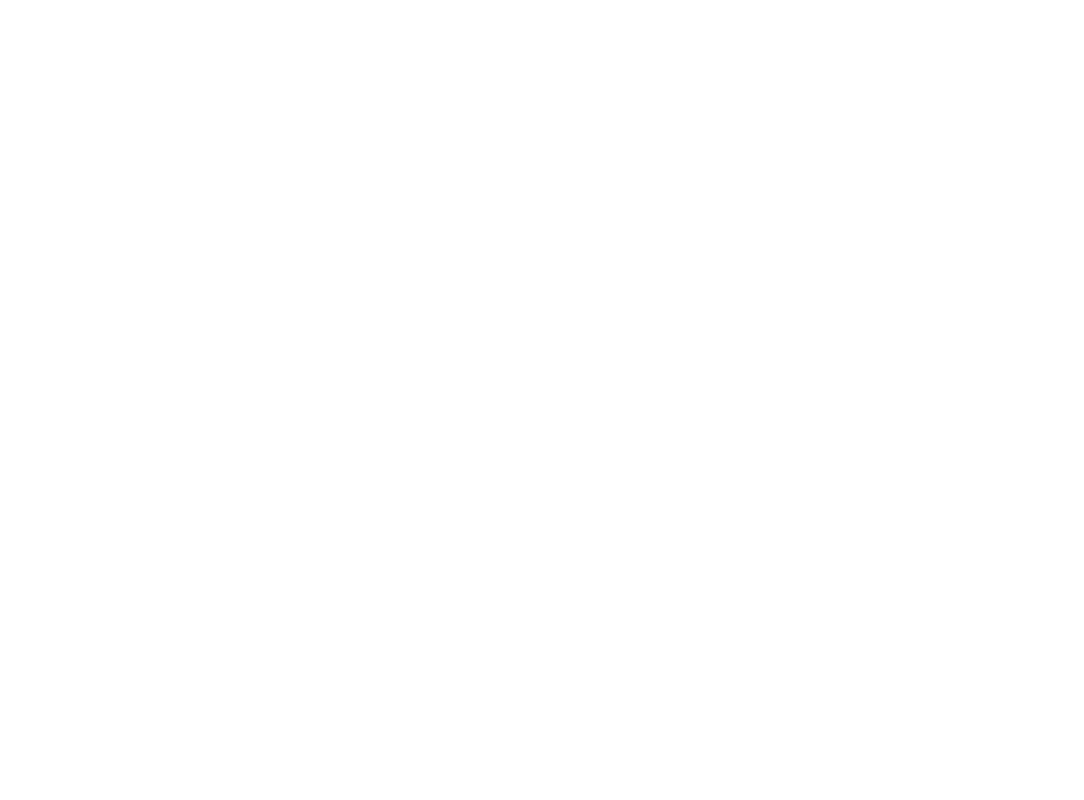
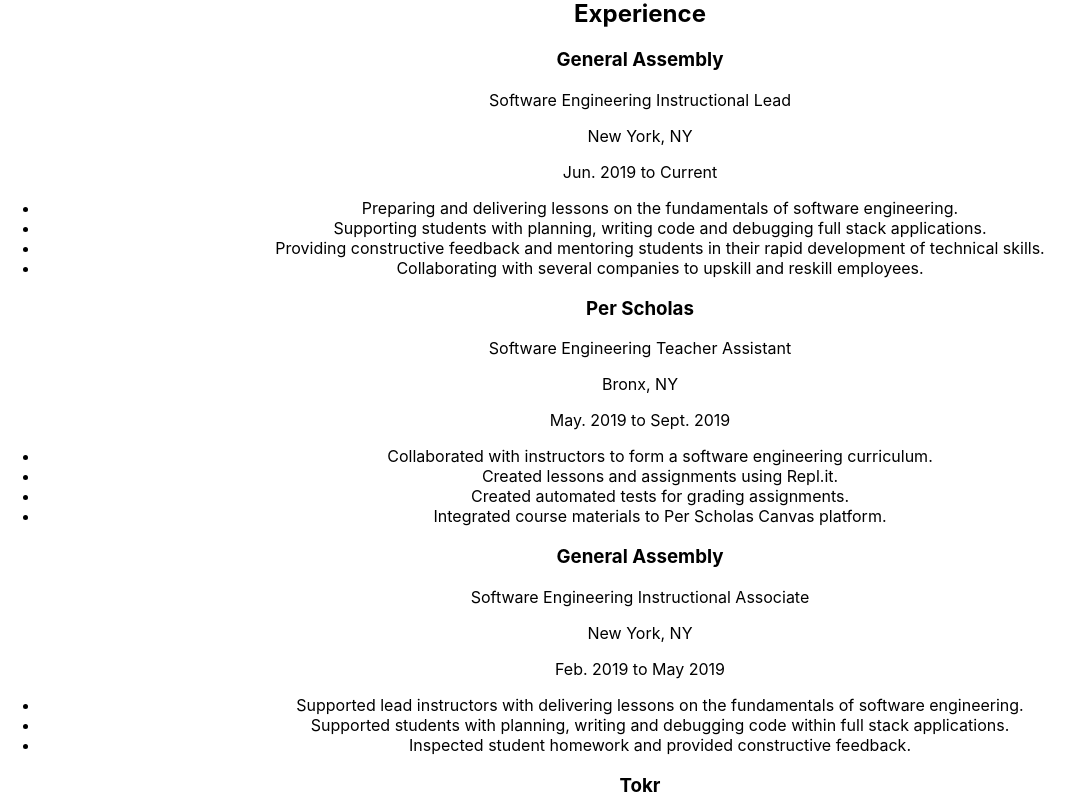
Before and after one commit to LRodriguez92/resume, a React (Create React App) app: page / in a window 1280 px wide. Shown: the part 420-1220 px from the top of the page, without its empty margins (0-1084 px from the left). Before the commit the page ends 800 px from the top, so only its background shows below. Built offline with nearby package versions, Linux system fonts and the light colour scheme.

Commit message:
displaying experience

```diff
--- a/src/App.js
+++ b/src/App.js
@@ -1,11 +1,13 @@
 import logo from './logo.svg';
 import './App.css';
 import EducationContainer from './components/EducationContainer';
+import ExperienceContainer from './components/ExperienceContainer';
 
 function App() {
   return (
     <div className="App">
       <EducationContainer />
+      <ExperienceContainer />
     </div>
   );
 }
--- a/src/components/ExperienceContainer.js
+++ b/src/components/ExperienceContainer.js
@@ -0,0 +1,48 @@
+import Title from "./Title"
+import ExperienceDetail from "./ExperienceDetail"
+
+const ExperienceContainer = () => {
+    return (
+        <div>
+            <Title title="Experience"/>
+
+            <div>
+                <ExperienceDetail
+                    name="General Assembly"
+                    position="Software Engineering Instructional Lead"
+                    location="New York, NY"
+                    startDate="Jun. 2019"
+                    endDate="Current"
+                    details={["Preparing and delivering lessons on the fundamentals of software engineering.", "Supporting students with planning, writing code and debugging full stack applications.", "Providing constructive feedback and mentoring students in their rapid development of technical skills.", "Collaborating with several companies to upskill and reskill employees."]}
+                />
+                <ExperienceDetail
+                    name="Per Scholas"
+                    position="Software Engineering Teacher Assistant"
+                    location="Bronx, NY"
+                    startDate="May. 2019"
+                    endDate="Sept. 2019"
+                    details={["Collaborated with instructors to form a software engineering curriculum.", "Created lessons and assignments using Repl.it.", "Created automated tests for grading assignments.", "Integrated course materials to Per Scholas Canvas platform."]}
+                />
+                <ExperienceDetail
+                    name="General Assembly"
+                    position="Software Engineering Instructional Associate"
+                    location="New York, NY"
+                    startDate="Feb. 2019"
+                    endDate="May 2019"
+                    details={["Supported lead instructors with delivering lessons on the fundamentals of software engineering.", "Supported students with planning, writing and debugging code within full stack applications.", "Inspected student homework and provided constructive feedback."]}
+                />
+                <ExperienceDetail
+                    name="Tokr"
+                    position="Software Engineer"
+                    location="New York, NY"
+                    startDate="Feb. 2016"
+                    endDate="Aug. 2017"
+                    details={["Collaborated with developers and designers to plan and prototype mobile app.", "Supported designers with deploying landing page and launching email marketing campaigns.", "Monitored online presence of company's brand and engaged with users, strengthening user relationships."]}
+                />
+            </div>
+
+        </div>
+    )
+}
+
+export default ExperienceContainer
--- a/src/components/ExperienceDetail.js
+++ b/src/components/ExperienceDetail.js
@@ -0,0 +1,23 @@
+const ExperienceDetail = props => {
+    return (
+        <div>
+            <div>
+                <div>
+                    <h3>{props.name}</h3>
+                    <p>{props.position}</p>
+                </div>
+                <div>
+                    <p>{props.location}</p>
+                    <p>{props.startDate} to {props.endDate}</p>
+                </div>
+            </div>
+            <ul>
+                {props.details.map(detail => {
+                    return <li>{detail}</li>
+                })}
+            </ul>
+        </div>
+    )
+}
+
+export default ExperienceDetail
```
